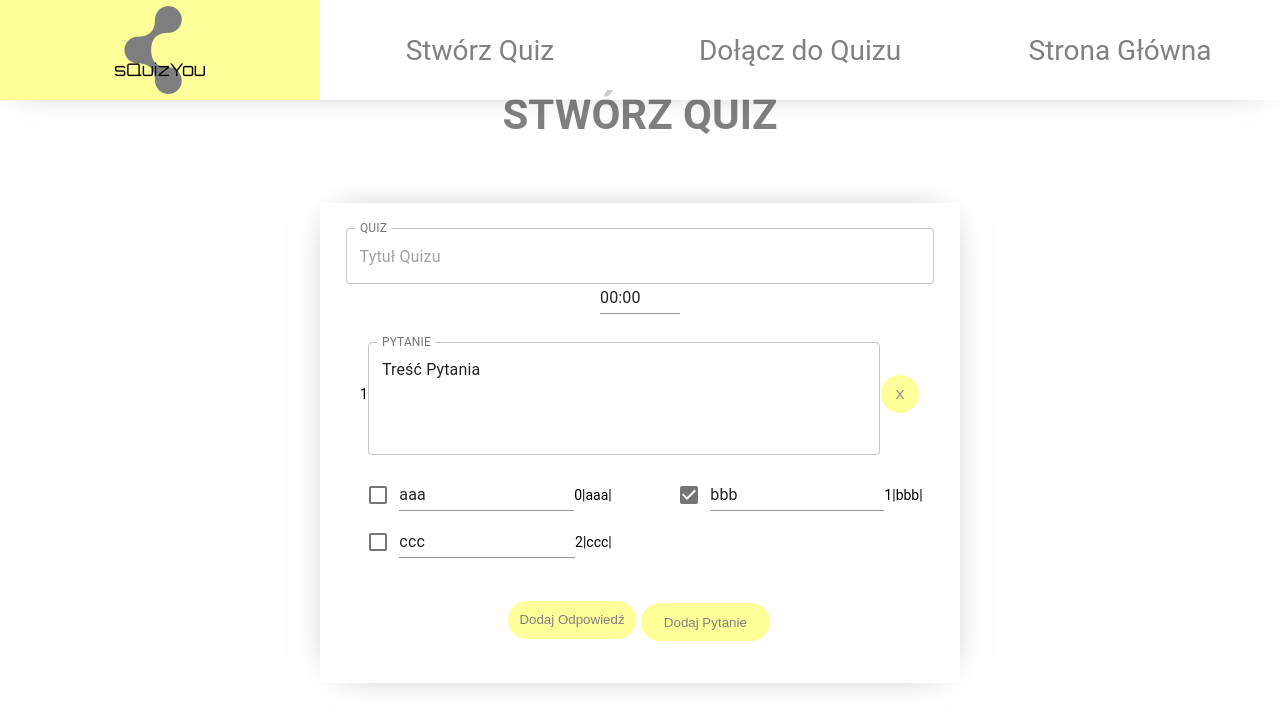
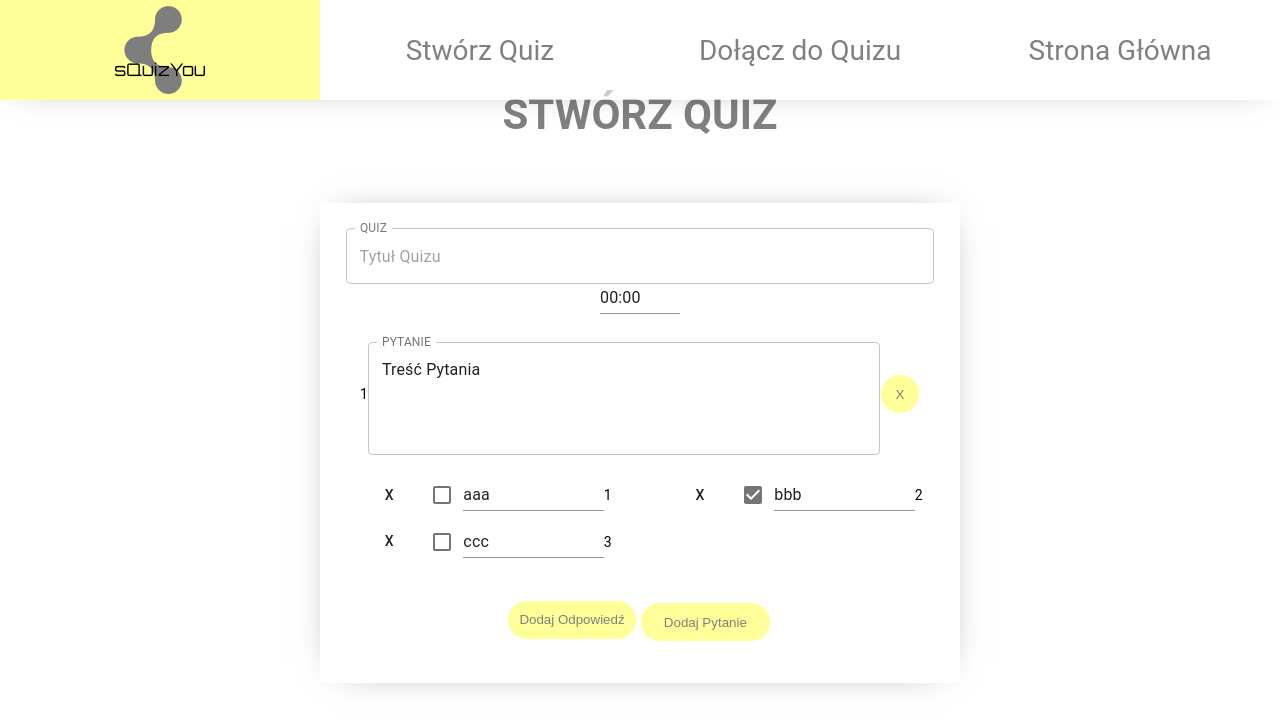
Before and after one commit to infoshareacademy/jfdd12-ubuntuwnicy-app, a React (Create React App) app: page /quiz-gen-wrapper in a window 1280 px wide. Shown: the top 728 px of the page. Built offline with nearby package versions, Linux system fonts and the light colour scheme.

Commit message:
adding option to fill, delete and check correct answers

```diff
--- a/src/components/quizGenerator/AnswerInput.js
+++ b/src/components/quizGenerator/AnswerInput.js
@@ -1,6 +1,7 @@
 import React from 'react';
 import TextField from '@material-ui/core/TextField';
 import Checkbox from '@material-ui/core/Checkbox';
+import { Button } from '@material-ui/core'
 
 export default function AnswerInput(props) {
 
@@ -16,16 +17,20 @@ export default function AnswerInput(props) {
 
     }
 
+    function onAnswerDelete() {
+        props.onAnswerDelete(answerId)
+    }
+
     return (
-        <div className="answerInputsStyles">|{answer}|
-            <p className='answerID'>{props.answerId}</p>
+        <div className="answerInputsStyles">
+            <p className='answerID'>{props.answerIdToShow}</p>
             <TextField
                 className="answerInput"
                 value={answer}
                 placeholder='Wprowadź odpowiedź'
                 onChange={onChange}
             ></TextField>
-            <label>
+
             <Checkbox
                 className="isAnswerCorrect"
                 color="default"
@@ -37,7 +42,12 @@ export default function AnswerInput(props) {
                 }}
 
             />
-            </label>
+
+            <Button
+                className="deleteAnswerButton"
+                onClick={onAnswerDelete}
+            >x</Button>
+
         </div>
     )
 }
--- a/src/components/quizGenerator/AnswersList.js
+++ b/src/components/quizGenerator/AnswersList.js
@@ -2,9 +2,9 @@ import React, { useState } from 'react'
 import AnswerInput from './AnswerInput'
 
 export let answersArr = [
-    { answer: 'aaa', isCorrect: false },
-    { answer: 'bbb', isCorrect: true },
-    { answer: 'ccc', isCorrect: false },
+    { id: 1, answer: 'aaa', isCorrect: false },
+    { id: 2, answer: 'bbb', isCorrect: true },
+    { id: 3, answer: 'ccc', isCorrect: false },
 
 ]
 
@@ -17,8 +17,8 @@ export default function AnswersList() {
 
     function onAnswerChange(newInput, answerId) {
         // answers[answerId].answer = newInput;
-        setAnswers(answers.map((answer, index) => {
-            if (index === answerId) {
+        setAnswers(answers.map((answer) => {
+            if (answer.id === answerId) {
                 return { ...answer, answer: newInput }
             } else {
                 return answer;
@@ -28,7 +28,7 @@ export default function AnswersList() {
 
     function onCheckboxChange(state, answerId) {
         setAnswers(answers.map((answer, index) => {
-            if (index === answerId) {
+            if (answer.id === answerId) {
 
                 return { ...answer, isCorrect: state }
             } else {
@@ -39,19 +39,25 @@ export default function AnswersList() {
         }))
     }
 
+    function onAnswerDelete(answerId) {
+
+
+        setAnswers(answers.filter((answer) => answer.id !== answerId))
+    }
 
     return (
         <div className="quizAnswerInputs">
 
             {answers.map((answer, index) => {
                 return <AnswerInput
-                    answerId={index}
-
+                    key={answer.id}
+                    answerIdToShow={index + 1}
+                    answerId={answer.id}
                     answer={answer.answer}
                     onAnswerChange={onAnswerChange}
                     isCorrect={answer.isCorrect}
-
                     onCheckboxChange={onCheckboxChange}
+                    onAnswerDelete={onAnswerDelete}
                 ></AnswerInput>
             })}
 
```
Lines whose indentation alone changed are shown as unchanged.
